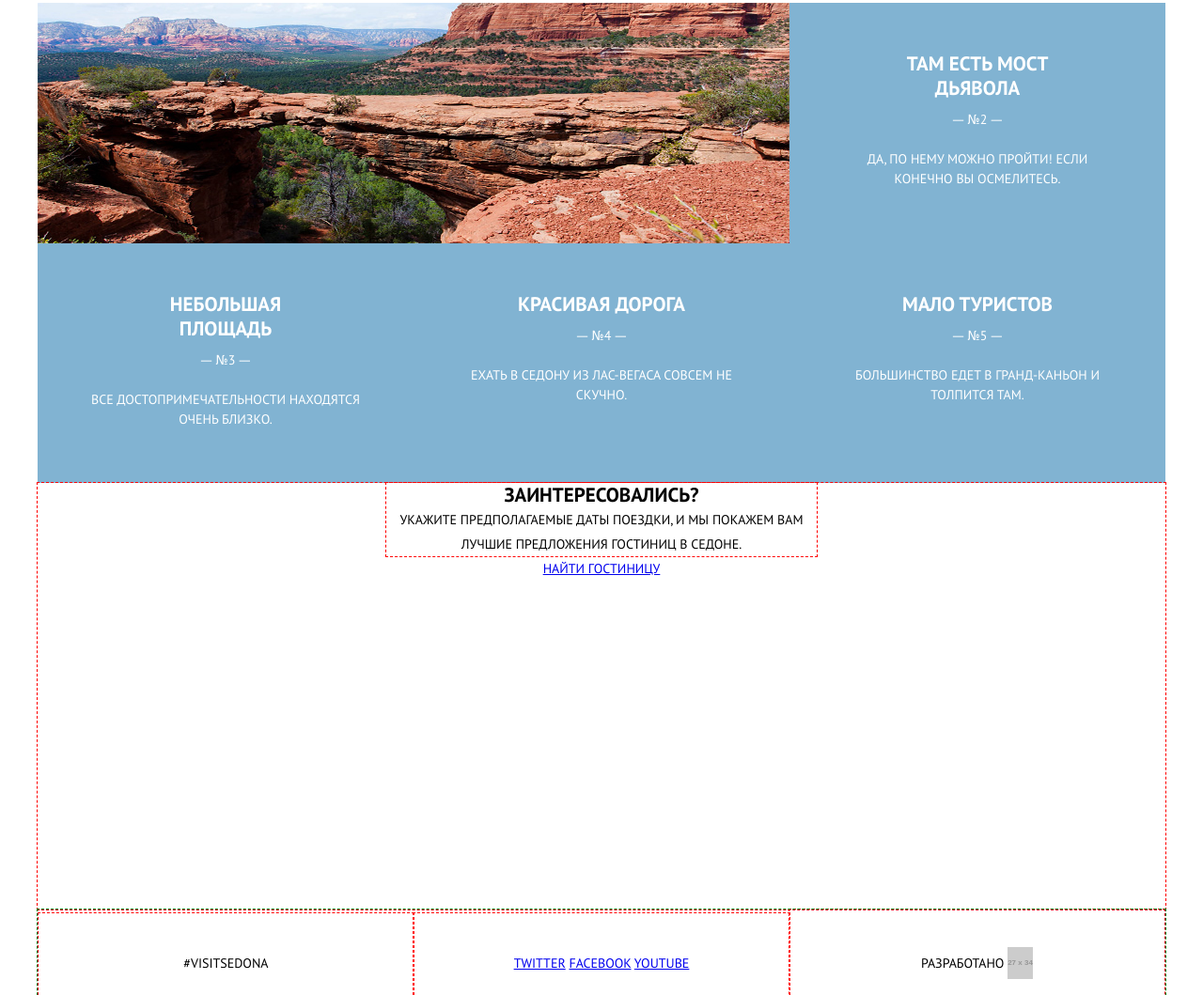
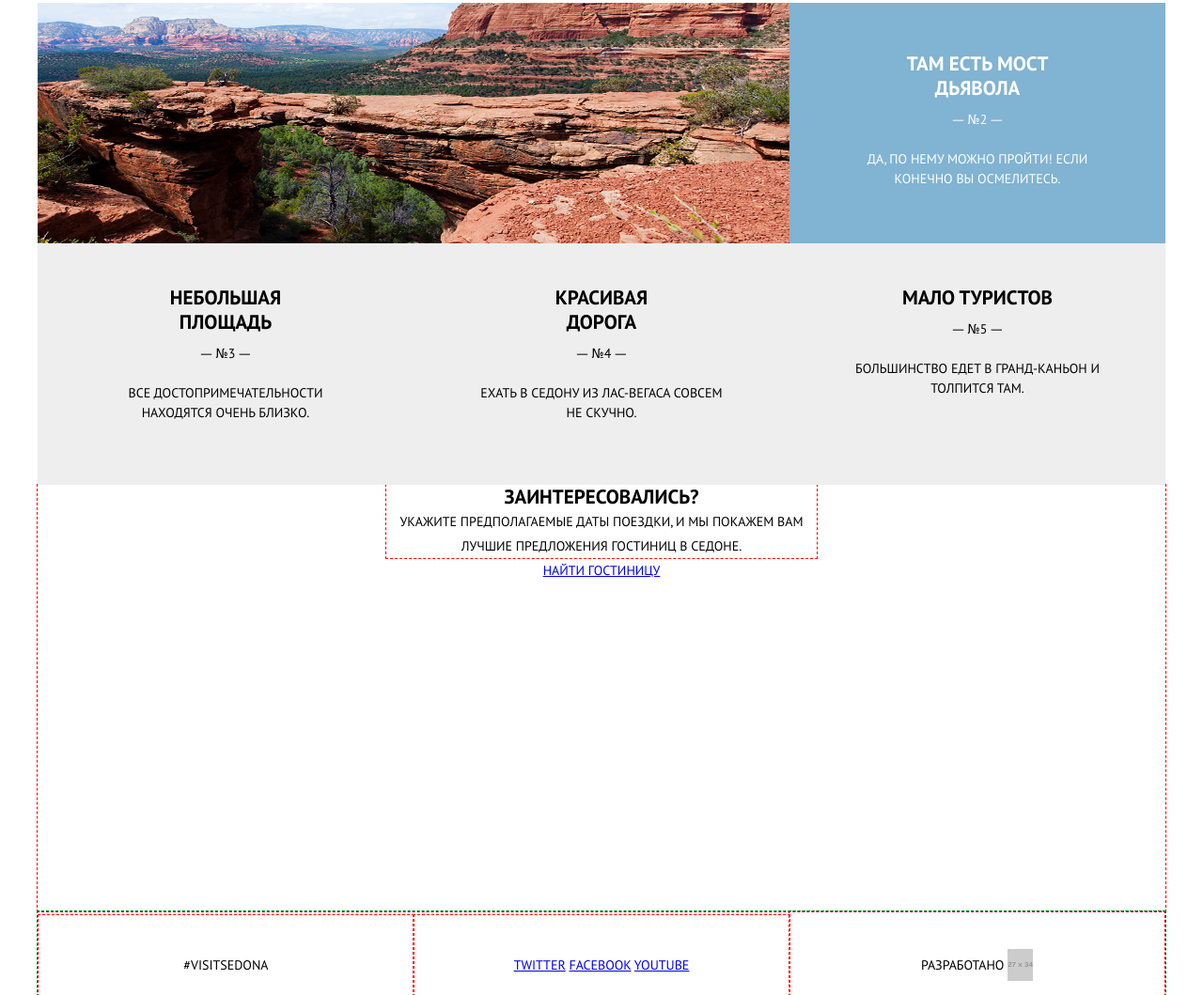
Before and after one commit to rustamyusupov/151188-sedona, a website: page index.html in a window 1280 px wide. Shown: the part 1363-2422 px from the top of the page at 94% size. Drawn offline with nearby package versions, Linux system fonts and the light colour scheme; files that its build step writes are made by us from their sources; placeholder pictures from the web are drawn by us.

Commit message:
Оформил блок преимуществ

```diff
--- a/index.html
+++ b/index.html
@@ -33,7 +33,7 @@
           <p class="features__text">Рассмотрим 5 причин, по которым Седона круче, чем Гранд-Каньон!</p>
         </header>
         <div class="features__row">
-          <div class="feature">
+          <div class="feature feature--bg-blue">
             <b class="feature__title">Настоящий городок</b>
             <div class="feature__text">— №1 —</div>
             <p class="feature__text">Седона не аттракцион для туристов, там течет&nbsp;своя жизнь.</p>
@@ -57,7 +57,7 @@
           </div>
         </div>
         <div class="features__row">
-          <div class="feature">
+          <div class="feature feature--bg-blue">
             <b class="feature__title">Там есть мост дьявола</b>
             <div class="feature__text">— №2 —</div>
             <p class="feature__text">Да, по нему можно пройти! Если конечно вы осмелитесь.</p>
@@ -67,17 +67,17 @@
           </div>
         </div>
         <div class="features__row">
-          <div class="feature">
+          <div class="feature feature--bg-grey">
             <b class="feature__title">Небольшая площадь</b>
             <div class="feature__text">— №3 —</div>
             <p class="feature__text">Все достопримечательности находятся очень близко.</p>
           </div>
-          <div class="feature">
+          <div class="feature feature--bg-grey">
             <b class="feature__title">Красивая дорога</b>
             <div class="feature__text">— №4 —</div>
             <p class="feature__text">Ехать в Седону из Лас-Вегаса совсем не скучно.</p>
           </div>
-          <div class="feature">
+          <div class="feature feature--bg-grey">
             <b class="feature__title">Мало туристов</b>
             <div class="feature__text">— №5 —</div>
             <p class="feature__text">Большинство едет в Гранд-Каньон и толпится там.</p>
--- a/sass/blocks/feature.scss
+++ b/sass/blocks/feature.scss
@@ -1,5 +1,4 @@
 .feature {
-  background-color: $bg-color-base;
   color: $color-white;
   padding-top: 40px;
   padding-bottom: 25px;
@@ -15,6 +14,37 @@
     margin-bottom: 15px;
     line-height: $line-height-small;
     padding: 0 15px;
+  }
+
+  &--bg-blue {
+    background-color: $bg-color-base;
+  }
+
+  &--bg-grey {
+    background-color: $bg-color-grey;
+    color: $color-base;
+    padding: 0 20px;
+    padding-bottom: 14px;
+    padding-top: 27px;
+    position: relative;
+
+    &::after {
+      content: "";
+      border-bottom: 1px solid #d6d6d6;
+      bottom: 1px;
+      left: 20px;
+      position: absolute;
+      width: 280px;
+    }
+
+    &:last-child {
+
+      &::after {
+        content: none;
+      }
+
+    }
+
   }
 
   &--icon {
@@ -48,13 +78,29 @@
     &__title {
       font-size: $font-size-large;
       margin-bottom: 10px;
-      // TODO: Как сделать перенос для Моста Дьявола?
+      // TODO: Как сделать перенос для Моста Дьявола (для заголовка и для текста)?
       padding: 0 50px;
     }
 
     &__text {
       margin-bottom: 21px;
       padding: 0 40px;
+    }
+
+    &--bg-grey {
+      padding: 0;
+      padding-bottom: 23px;
+      padding-top: 45px;
+
+      &::after {
+        content: none;
+      }
+
+    }
+
+    &--bg-grey &__text {
+      // TODO: Как сделать перенос слова Достопримеча-тельности?
+      padding: 0 38px; //50
     }
 
     &--icon {
@@ -99,15 +145,18 @@
       padding: 0 55px;
     }
 
+    &--bg-grey {
+      padding: 45px 20px;
+    }
+
+    &--bg-grey &__text {
+      // TODO: Как сделать перенос слова Достопримеча-тельности?
+      padding: 0 45px;
+    }
+
     &--icon {
       margin-bottom: 37px;
-      //padding: 0 60px;
       padding-top: 124px;
-      //text-align: center;
-    }
-
-    &--icon &__title {
-      //margin-bottom: 21px;
     }
 
     &--icon &__text {
--- a/sass/blocks/features.scss
+++ b/sass/blocks/features.scss
@@ -60,11 +60,6 @@
       margin-bottom: 9px;
     }
 
-    &:nth-of-type(4)  {
-      // TODO: Подумать над фоновым цветом!
-      background-color: $bg-color-grey;
-    }
-
   }
 
 }
```
